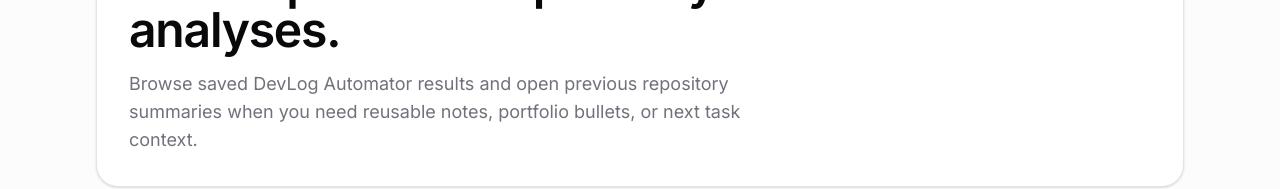
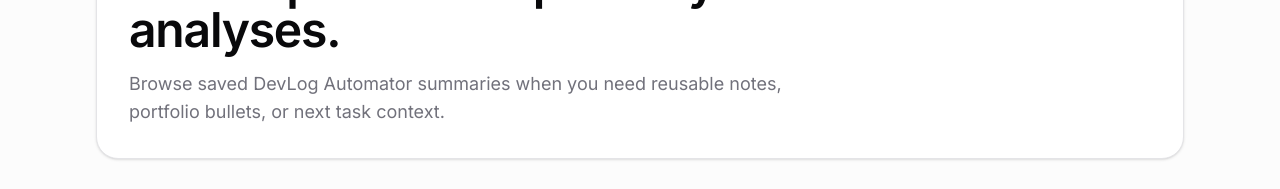
Before and after one commit to ChromaticClouds/devlog-automation, a Next.js app: page /analyses in a window 1280 px wide. Shown: the part 163-352 px from the top of the page. Built offline with nearby package versions, Linux system fonts and the light colour scheme; no server answers; the database is empty.

Commit message:
fix(history): hide unavailable detail links

```diff
--- a/app/analyses/page.tsx
+++ b/app/analyses/page.tsx
@@ -12,13 +12,12 @@
             Revisit previous repository analyses.
           </h1>
           <p className="mt-4 max-w-2xl text-base leading-7 text-muted-foreground sm:text-lg">
-            Browse saved DevLog Automator results and open previous repository
-            summaries when you need reusable notes, portfolio bullets, or next
-            task context.
+            Browse saved DevLog Automator summaries when you need reusable
+            notes, portfolio bullets, or next task context.
           </p>
         </div>
 
-        <AnalysisHistoryContainer />
+        <AnalysisHistoryContainer showDetailLinks={false} />
       </section>
     </main>
   );
```
